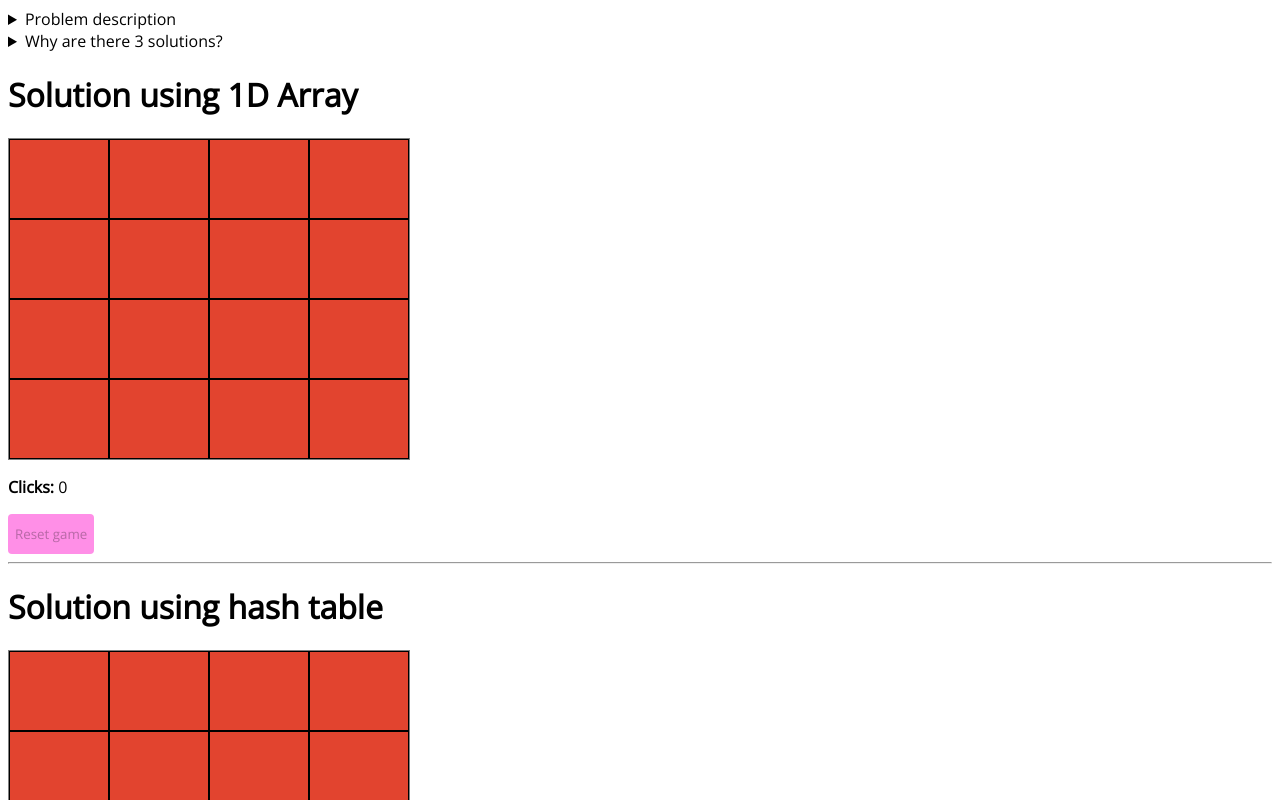
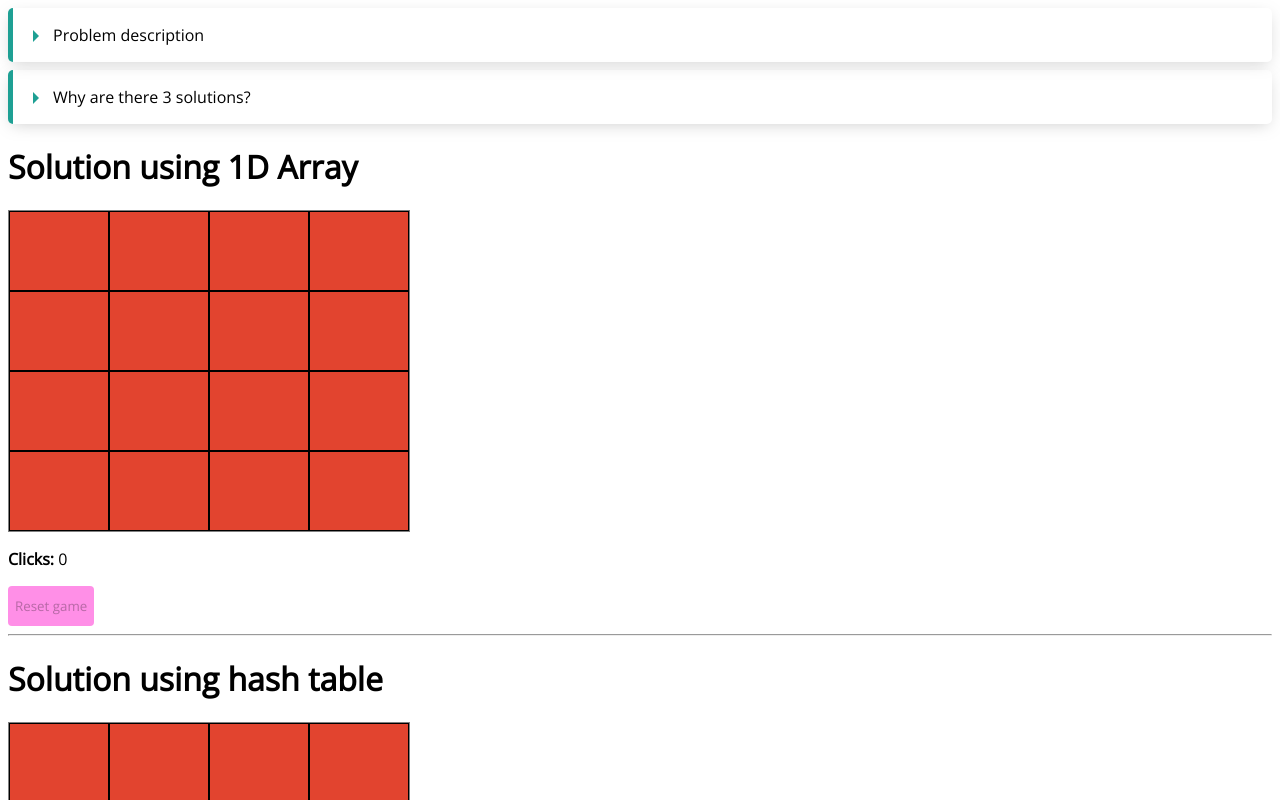
Before and after one commit to jonathanbutler7/squares, a React (Vite) app: page / in a window 1280 px wide. Shown: the top 800 px of the page. Built offline with nearby package versions, Linux system fonts and the light colour scheme.

Commit message:
summary/details styles

```diff
--- a/src/project-description.component.tsx
+++ b/src/project-description.component.tsx
@@ -43,11 +43,13 @@ export const ProjectDescription = () => (
     </details>
     <details>
       <summary>Why are there 3 solutions?</summary>
+      <h1>Solutions</h1>
       <ol>
         <li>1D Array</li>
         <li>Hash table</li>
         <li>Document selector API (and 2D array/matrix)</li>
       </ol>
+      <h1>Rationale</h1>
       <p>
         The hash table and 1d array solutions focus on the React paradigm for
         state management, namely the `useState` hook.{' '}
--- a/src/styles.css
+++ b/src/styles.css
@@ -2,6 +2,49 @@
 
 * {
   font-family: 'Open Sans', sans-serif;
+}
+
+details {
+  margin-bottom: 8px;
+  padding-left: 16px;
+  border-radius: 5px;
+  overflow: hidden;
+  border-left: 5px solid #1ea094;
+  box-shadow: 0 4px 16px -4px rgba(128, 128, 128, 0.4);
+  transition: all 250ms ease;
+}
+
+summary {
+  padding: 16px;
+  display: block;
+  padding-left: 24px;
+  position: relative;
+  cursor: pointer;
+}
+
+details:hover {
+  box-shadow: 0 4px 16px -4px rgba(91, 91, 91, 0.488);
+}
+
+summary:before {
+  content: '';
+  border-width: 6px;
+  border-style: solid;
+  border-color: transparent transparent transparent #1ea094;
+  position: absolute;
+  top: 22px;
+  left: 4px;
+  transform: rotate(0);
+  transform-origin: 3px 50%;
+  transition: 250ms transform ease;
+}
+
+details[open] > summary:before {
+  transform: rotate(90deg);
+}
+
+details summary::-webkit-details-marker {
+  display: none;
 }
 
 .square:hover,
```
